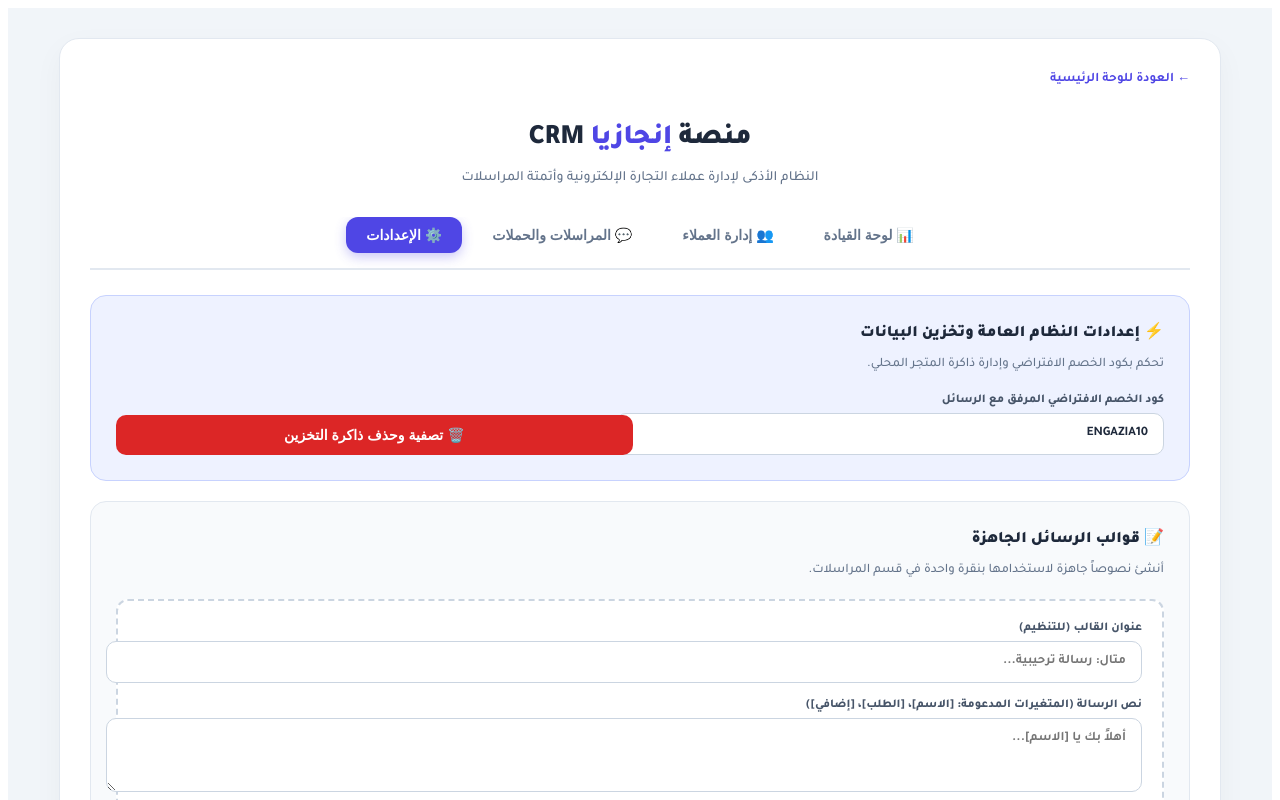
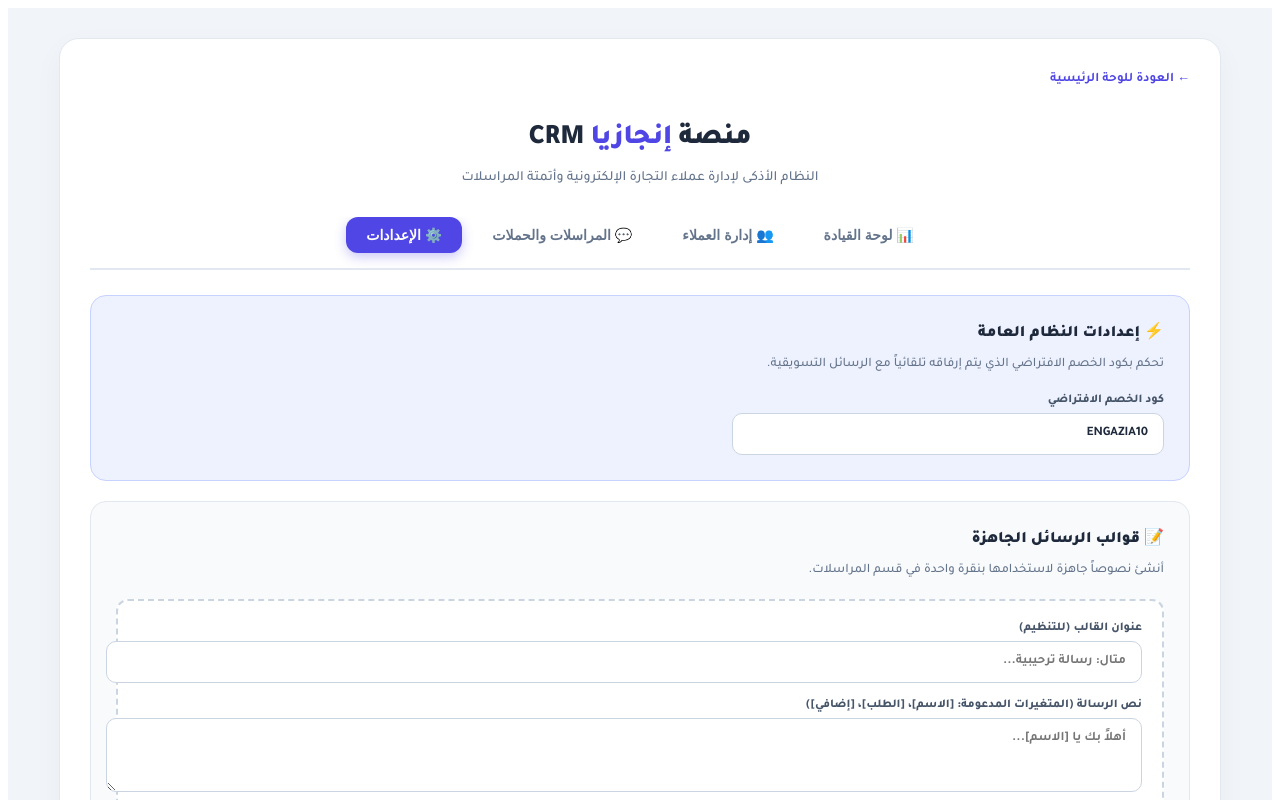
Before and after one commit to engaziasa-lang/engazia-app, a Next.js app: page /hub/whatsapp in a window 1280 px wide. Both pictures are taken after a click on the button "⚙️ الإعدادات". Shown: the top 800 px of the page. Built offline with nearby package versions, Linux system fonts and the light colour scheme.

Commit message:
Update page.tsx

```diff
--- a/app/hub/whatsapp/page.tsx
+++ b/app/hub/whatsapp/page.tsx
@@ -586,31 +586,21 @@ export default function EngaziaWhatsAppCRM() {
           </div>
         )}
 
-        {/* 4. Settings (Templates Top, Tags Bottom + New Global Settings) */}
+        {/* 4. Settings (Templates Top, Tags Bottom + Clean Global Settings) */}
         {activeTab === 'tags' && (
           <div>
-            {/* 1. إعدادات النظام العامة (الإضافة الجديدة الاحترافية) */}
+            {/* 1. إعدادات النظام العامة (بدون زر الحذف الأحمر) */}
             <div className="section-box" style={{ background: '#eef2ff', borderColor: '#c7d2fe' }}>
-              <div className="section-title">⚡ إعدادات النظام العامة وتخزين البيانات</div>
-              <p className="section-desc">تحكم بكود الخصم الافتراضي وإدارة ذاكرة المتجر المحلي.</p>
+              <div className="section-title">⚡ إعدادات النظام العامة</div>
+              <p className="section-desc">تحكم بكود الخصم الافتراضي الذي يتم إرفاقه تلقائياً مع الرسائل التسويقية.</p>
 
-              <div className="form-grid">
-                <div className="form-group" style={{ margin: 0 }}>
-                  <label>كود الخصم الافتراضي المرفق مع الرسائل</label>
-                  <input type="text" className="form-control" value={defaultDiscountCode} onChange={e => saveDefaultDiscount(e.target.value)} />
-                </div>
-                <div className="form-group" style={{ margin: 0, display: 'flex', alignItems: 'flex-end' }}>
-                  <button className="btn-main" style={{ background: '#dc2626', width: '100%' }} onClick={() => {
-                    if (window.confirm('هل أنت متأكد من تصفية وحذف كافة بيانات العملاء والقوالب؟ لا يمكن التراجع عن هذا الإجراء.')) {
-                      localStorage.clear();
-                      window.location.reload();
-                    }
-                  }}>🗑️ تصفية وحذف ذاكرة التخزين</button>
-                </div>
+              <div className="form-group" style={{ maxWidth: '400px', margin: 0 }}>
+                <label>كود الخصم الافتراضي</label>
+                <input type="text" className="form-control" value={defaultDiscountCode} onChange={e => saveDefaultDiscount(e.target.value)} />
               </div>
             </div>
 
-            {/* 2. قوالب الرسائل الجاهزة (في الأعلى بناءً على طلبك) */}
+            {/* 2. قوالب الرسائل الجاهزة (في الأعلى) */}
             <div className="section-box">
               <div className="section-title">📝 قوالب الرسائل الجاهزة</div>
               <p className="section-desc">أنشئ نصوصاً جاهزة لاستخدامها بنقرة واحدة في قسم المراسلات.</p>
@@ -644,7 +634,7 @@ export default function EngaziaWhatsAppCRM() {
               </div>
             </div>
 
-            {/* 3. تصنيفات وحالات العملاء (في الأسفل بناءً على طلبك) */}
+            {/* 3. تصنيفات وحالات العملاء (في الأسفل) */}
             <div className="section-box">
               <div className="section-title">🏷️ تخصيص تصنيفات وحالات العملاء</div>
               <p className="section-desc">قم بإدارة وتلوين حالات الطلبات لتمييز عملائك بسهولة.</p>
```
